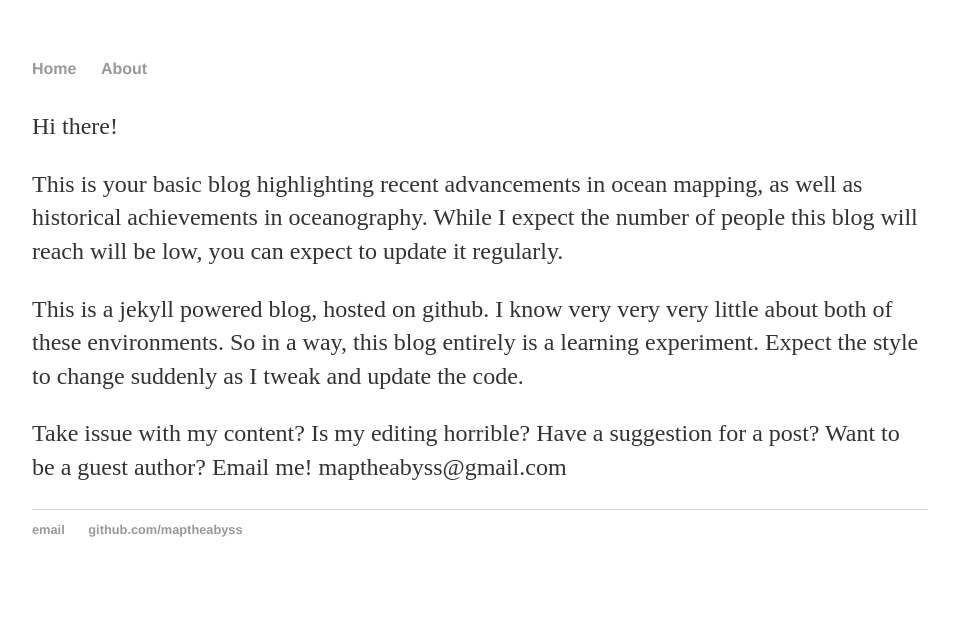
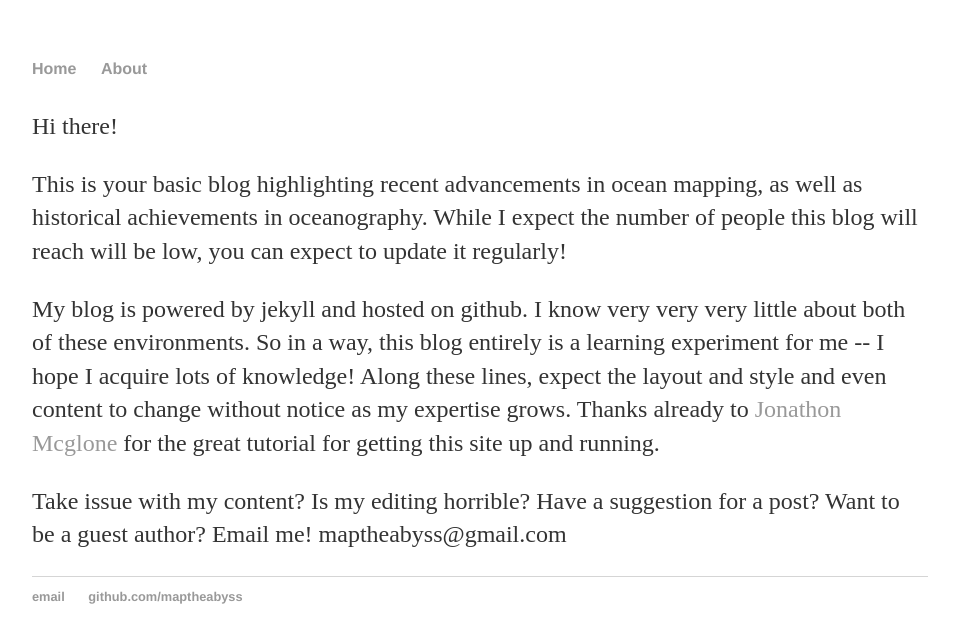
Before and after one commit to maptheabyss/maptheabyss.github.io, a Jekyll site: the page built from about/index.html, in a window 1280 px wide. Shown: the top 643 px of the page, without its empty margins (160-1119 px from the left). Built offline with Jekyll 4.4.1, drawn with Linux system fonts in a browser that asks for light colours.

Commit message:
Update index.html
updated about section

```diff
--- a/about/index.html
+++ b/about/index.html
@@ -5,7 +5,7 @@ title: Map The Abyss -- About
 <div class="blurb">
 	<h1></h1>
 	<p>Hi there!</p>
-	<p>This is your basic blog highlighting recent advancements in ocean mapping, as well as historical achievements in oceanography. While I expect the number of people this blog will reach will be low, you can expect to update it regularly.</p>
-	<p> This is a jekyll powered blog, hosted on github. I know very very very little about both of these environments. So in a way, this blog entirely is a learning experiment. Expect the style to change suddenly as I tweak and update the code.</p>
+	<p>This is your basic blog highlighting recent advancements in ocean mapping, as well as historical achievements in oceanography. While I expect the number of people this blog will reach will be low, you can expect to update it regularly!</p>
+	<p> My blog is powered by jekyll and hosted on github. I know very very very little about both of these environments. So in a way, this blog entirely is a learning experiment for me -- I hope I acquire lots of knowledge! Along these lines, expect the layout and style and even content to change without notice as my expertise grows. Thanks already to <a href ="http://jmcglone.com/">Jonathon Mcglone</a> for the great tutorial for getting this site up and running.</p>
 	<p> Take issue with my content? Is my editing horrible? Have a suggestion for a post? Want to be a guest author? Email me! maptheabyss@gmail.com </p>
 </div><!-- /.blurb -->
```
